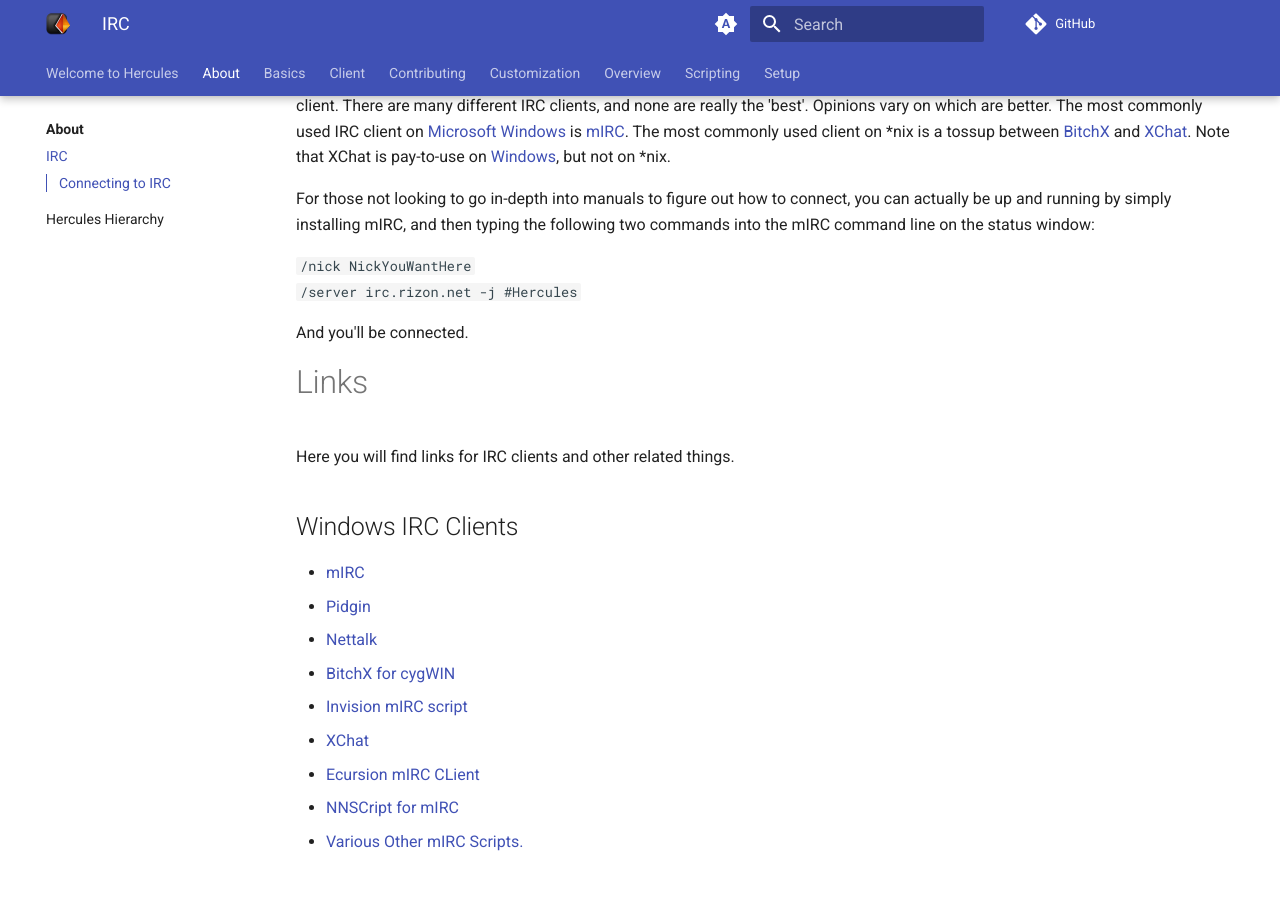
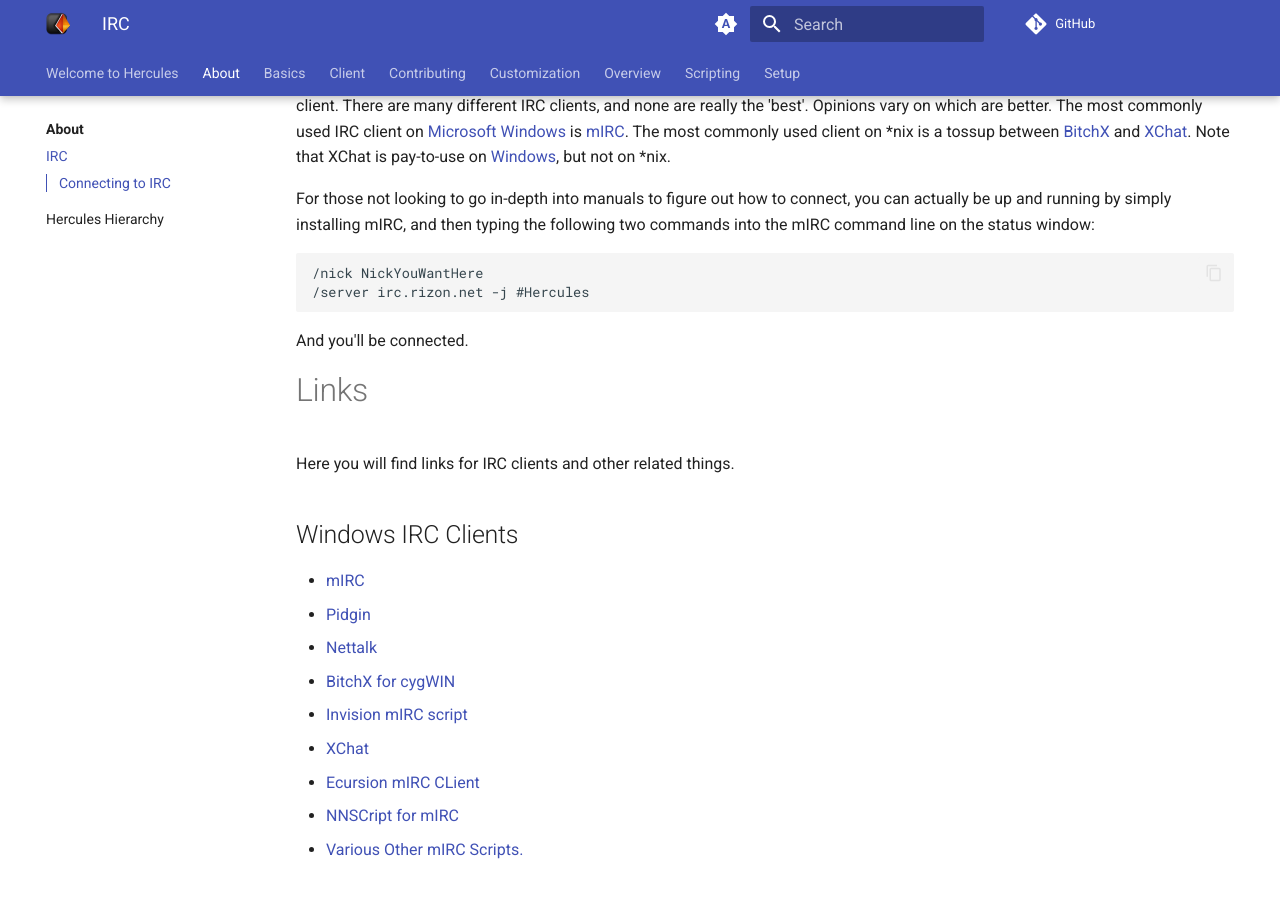
Before and after one commit to UFFPedroBorges/hercules-docs, an MkDocs documentation site: the page built from docs/about/irc.md, in a window 1280 px wide and 900 px high, scrolled down 395 px. Built offline with MkDocs 1.6.1 and Material for MkDocs 9.7.7, drawn with Linux system fonts in a browser that asks for light colours; comment, search, counter and statistics services are not loaded.

````diff
--- a/docs/about/irc.md
+++ b/docs/about/irc.md
@@ -7,7 +7,7 @@ you to chat with people in real-time around the world.
 
 ## Connecting to IRC
 
-The official [Hercules](Hercules "wikilink") channel room can be found [here](irc://irc.rizon.net/Hercules).
+The official [Hercules](./index.md) channel room can be found [here](irc://irc.rizon.net/Hercules).
 Web-based IRC chat is available too: <https://herc.ws/board/page/irc.html>
 
 To actually connect to [IRC](#), if you do not already have an [IRC
@@ -21,8 +21,10 @@ but not on \*nix.
 For those not looking to go in-depth into manuals to figure out how to connect, you can actually be up and running by
 simply installing mIRC, and then typing the following two commands into the mIRC command line on the status window:
 
-` /nick NickYouWantHere`
-` /server irc.rizon.net -j #Hercules `
+```
+/nick NickYouWantHere
+/server irc.rizon.net -j #Hercules
+```
 
 And you'll be connected.
 
````
Also changed, not shown: docs/about/index.md (+1 -1 lines).
